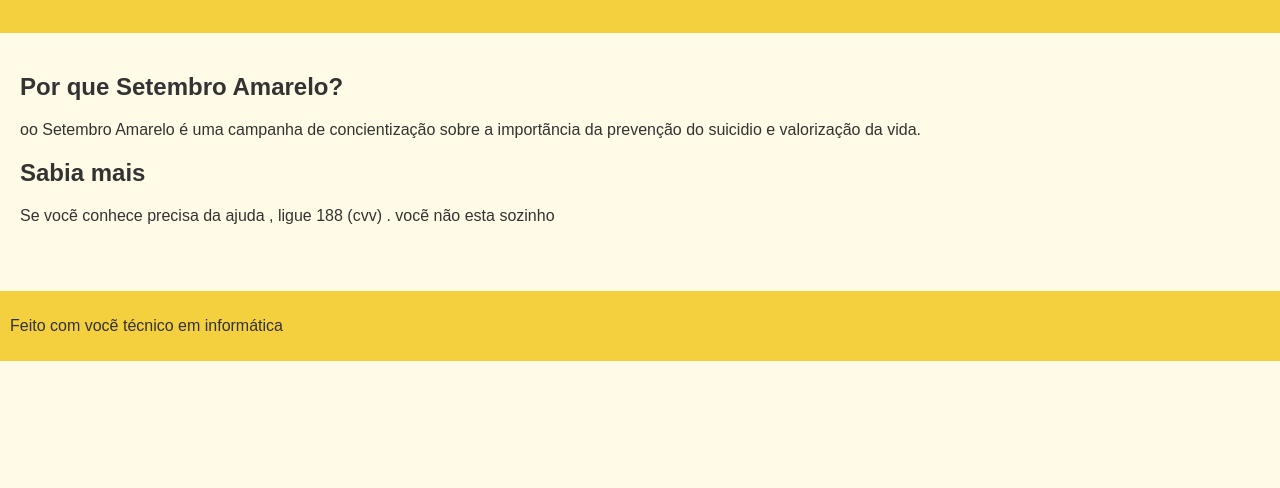
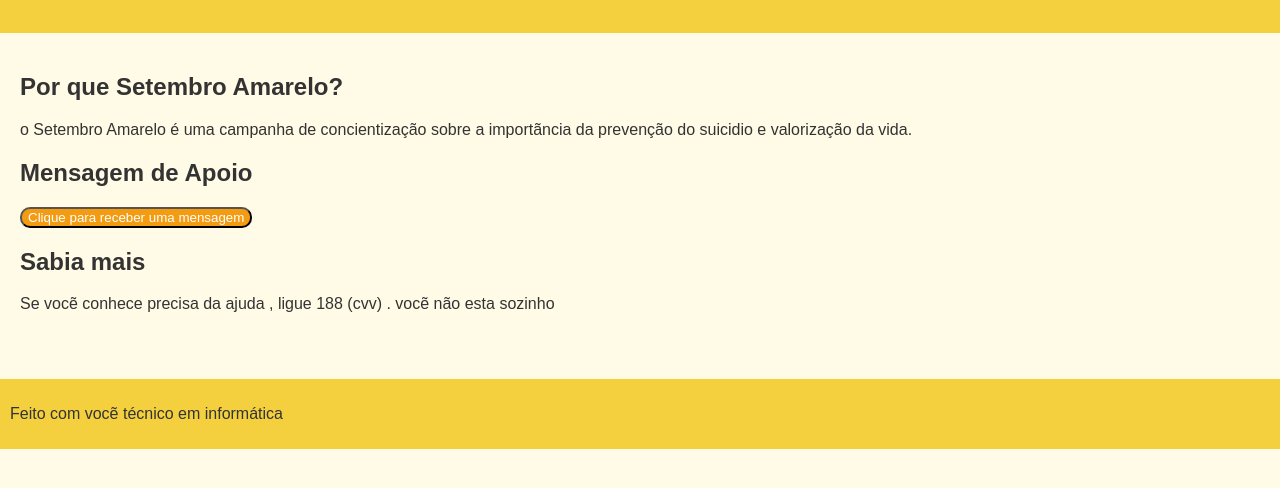
Before and after one commit to thalis02souza-maker/-setembro_Pamarelo, a plain HTML site: page index.html in a window 1280 px wide. Shown: the part 102-590 px from the top of the page. Drawn offline with Linux system fonts and the light colour scheme.

Commit message:
Update index.html

```diff
--- a/index.html
+++ b/index.html
@@ -15,11 +15,16 @@
       <section>
         <h2>Por que Setembro Amarelo?</h2>
         <p>
-          oo Setembro Amarelo é uma campanha de concientização sobre a importãncia da
+          o Setembro Amarelo é uma campanha de concientização sobre a importãncia da
           prevenção do suicidio e valorização da vida.
         </p>
       </section>
 
+   <section>
+     <h2>Mensagem de Apoio</h2>
+     <button id="btnMesagem">Clique para receber uma mensagem </button>
+     <p id="mensagem"></p>
+   </section>
       <section>
         <h2>Sabia mais</h2>
         <p>Se vocẽ conhece precisa da ajuda , ligue 188 (cvv) . vocẽ não esta  sozinho </p>
```
